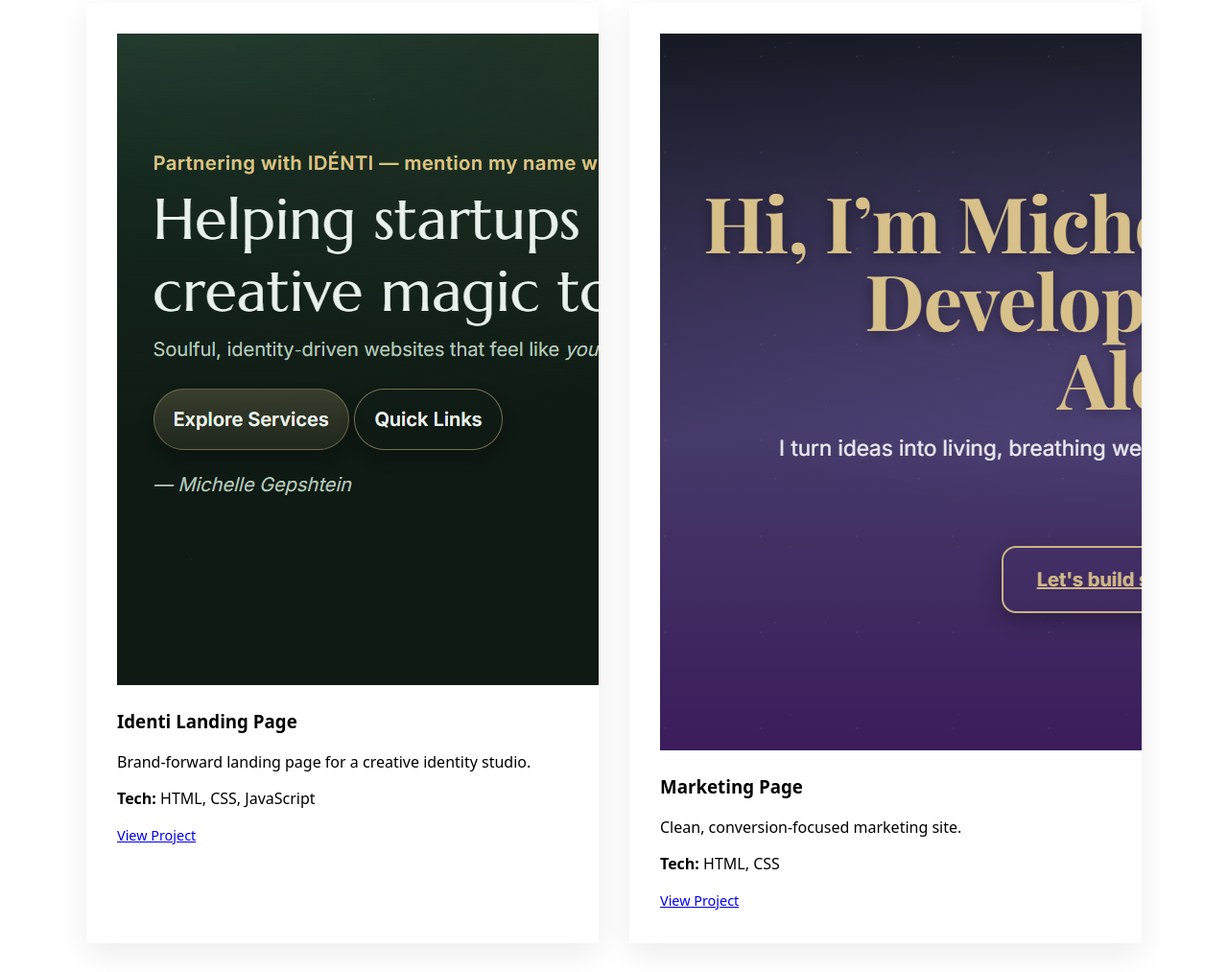
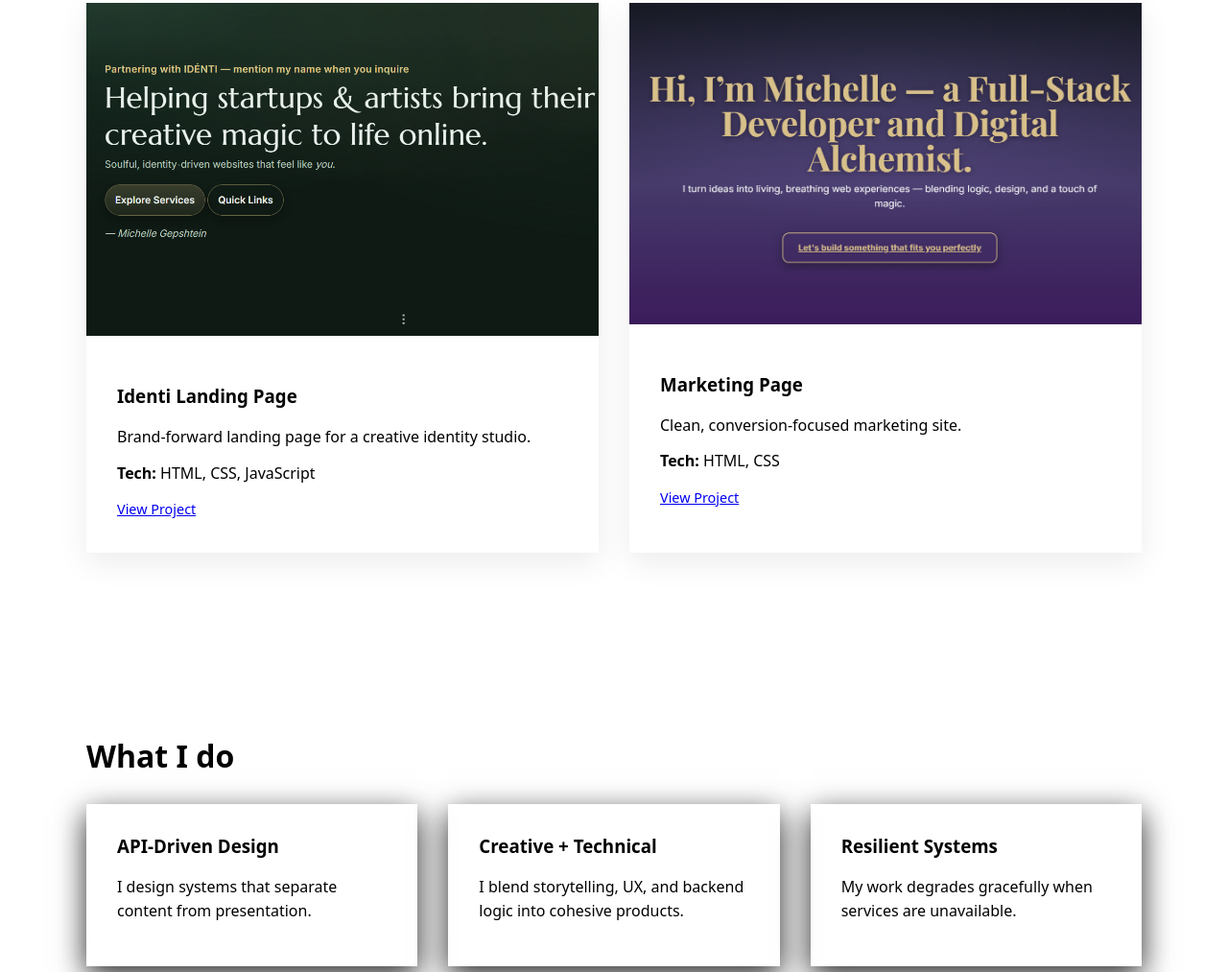
Before and after one commit to micLira828/Portfolio_frontend, a plain HTML site: page index.html in a window 1280 px wide. Shown: the part 527-1540 px from the top of the page at 96% size. Drawn offline with Linux system fonts and the light colour scheme; no server answers.

Commit message:
Fixed service cards

```diff
--- a/script.js
+++ b/script.js
@@ -40,8 +40,9 @@ projects.forEach(project => {
   card.className = "project-card";
 
   card.innerHTML = `
+  <img src="${project.image}" alt="${project.title} screenshot">
   <div class = "project-content">
-    <img src="${project.image}" alt="${project.title} screenshot">
+
     <h3>${project.title}</h3>
     <p>${project.description}</p>
     <p><strong>Tech:</strong> ${project.tech.join(", ")}</p>
--- a/style.css
+++ b/style.css
@@ -64,11 +64,18 @@ margin-bottom: 1.5rem;
 /* =========================
 PROJECTS GRID
 ========================= */
-#projects-grid, #nutshell-cards {
+#projects-grid {
 display: grid;
 grid-template-columns: repeat(auto-fit, minmax(320px, 1fr));
 gap: 2rem;
 padding-top: 1rem;
+}
+
+#nutshell-cards{
+  display: grid;
+  grid-template-columns: repeat(auto-fit, minmax(260px, 1fr));
+  gap: 2rem;
+  margin-top: 1rem;
 }
 
 /* =========================
@@ -87,6 +94,29 @@ transition: transform 0.2s ease, box-shadow 0.2s ease;
 .project-card:hover, .service-content:hover {
 transform: translateY(-4px);
 box-shadow: 0 16px 40px rgba(0, 0, 0, 0.12);
+}
+
+.service-card{
+  background: var(--card-bg);
+  border-radius: var(--radius);
+  box-shadow: 0 10px 30px rgba(0, 0, 0, 0.8)
+}
+
+.service-card h3{
+  margin-top: 0;
+  margin-bottom: 0 0 0.75rem 0;
+  line-height: 1.35rem;
+}
+
+.service-card p{
+  margin: 0;
+  line-height: 1.6;
+  color: var(--text-secondary);
+}
+
+.service-content{
+  padding: 2rem;
+  box-sizing: border-box;
 }
 
 /* Optional image support */
```
